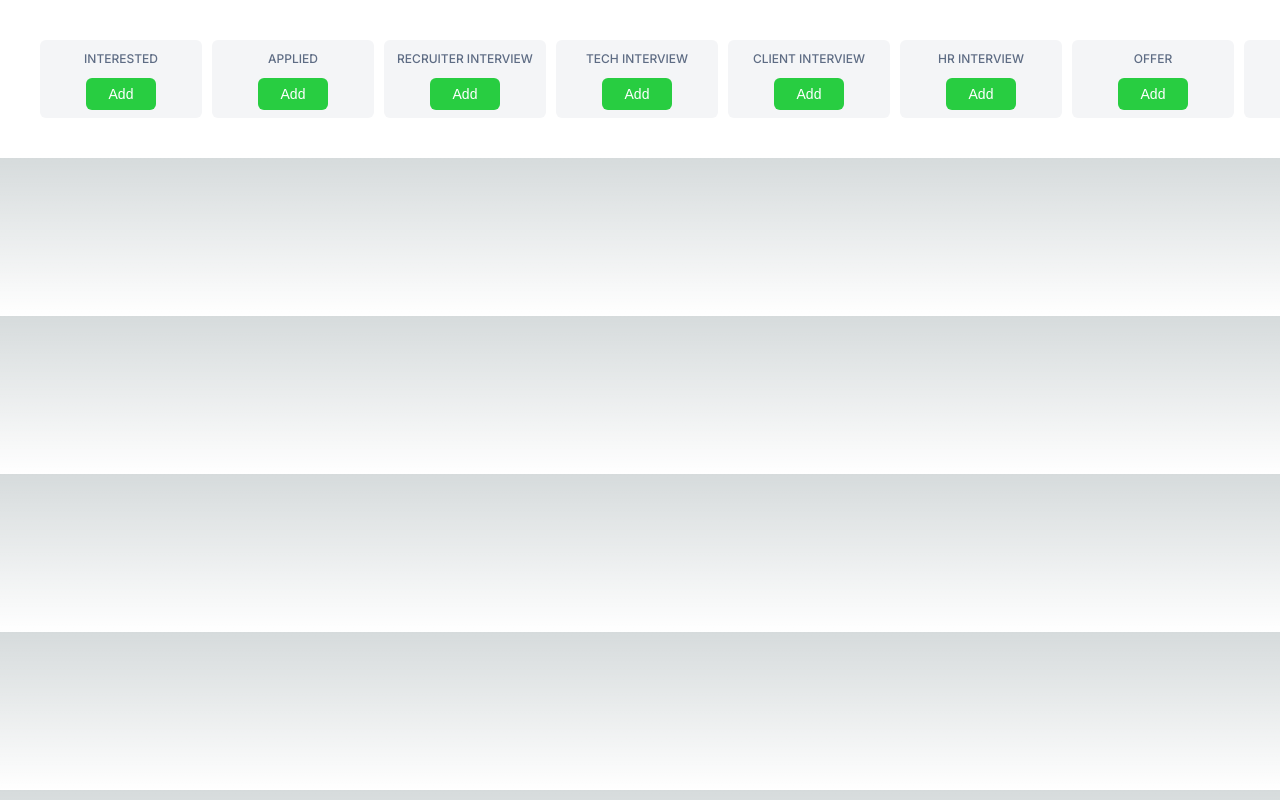
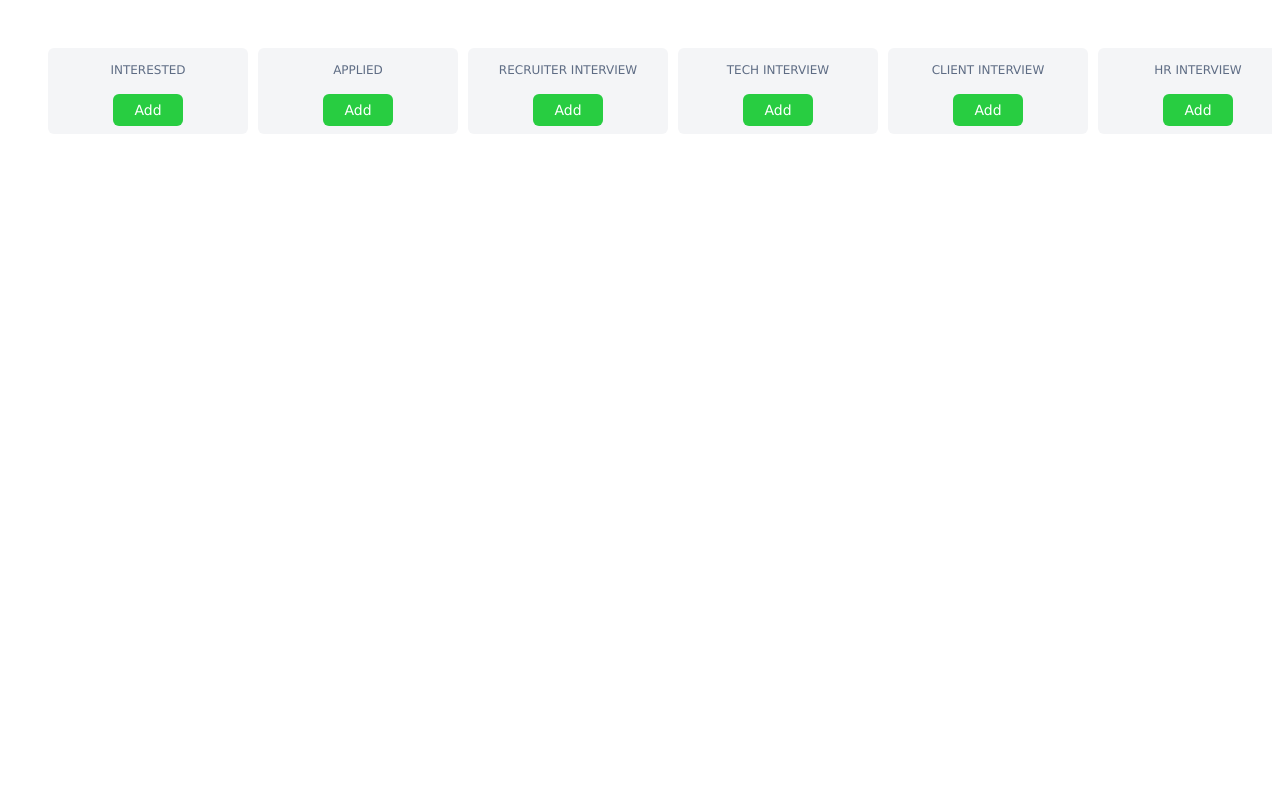
Before and after one commit to MEGAFRAN/vacancy-manager, a Next.js app: page / in a window 1280 px wide. Built offline with nearby package versions, Linux system fonts and the light colour scheme.

Commit message:
feature: final UI update before MVP release

```diff
--- a/app/components/Card.tsx
+++ b/app/components/Card.tsx
@@ -1,5 +1,3 @@
-"use client"
-
 import React from "react"
 import { CardData } from "../interfaces/components"
 import styles from "../styles/components/card.module.scss"
@@ -18,17 +16,47 @@ const Card: React.FC<CardProps> = ({ data, onDelete, onUpdate }) => {
 
   return (
     <div className={styles.container}>
-      <input type="text" name="companyName" value={data.companyName} onChange={handleChange} />
-      <input type="text" name="role" value={data.role} onChange={handleChange} />
-      <input type="date" name="date" value={data.date} onChange={handleChange} />
+      <div>
+        <label htmlFor="companyName">Company Name</label>
         <input
+          id="companyName"
+          type="text"
+          name="companyName"
+          value={data.companyName}
+          onChange={handleChange}
+        />
+      </div>
+      <div>
+        <label htmlFor="role">Role</label>
+        <input id="role" type="text" name="role" value={data.role} onChange={handleChange} />
+      </div>
+      <div>
+        <label htmlFor="date">Date</label>
+        <input id="date" type="date" name="date" value={data.date} onChange={handleChange} />
+      </div>
+      <div>
+        <label htmlFor="expectedSalary">Expected Salary</label>
+        <input
+          id="expectedSalary"
           type="text"
           name="expectedSalary"
           value={data.expectedSalary}
           onChange={handleChange}
         />
-      <textarea name="jobDescription" value={data.jobDescription} onChange={handleChange} />
-      <textarea name="comments" value={data.comments} onChange={handleChange} />
+      </div>
+      <div>
+        <label htmlFor="jobDescription">Job Description</label>
+        <textarea
+          id="jobDescription"
+          name="jobDescription"
+          value={data.jobDescription}
+          onChange={handleChange}
+        />
+      </div>
+      <div>
+        <label htmlFor="comments">Comments</label>
+        <textarea id="comments" name="comments" value={data.comments} onChange={handleChange} />
+      </div>
       <button className={styles.delete_button} onClick={handleDelete}>
         Delete
       </button>
--- a/app/components/Dashboard.tsx
+++ b/app/components/Dashboard.tsx
@@ -14,7 +14,7 @@ const initialColumns = [
   "Client Interview",
   "HR Interview",
   "Offer",
-  "Ended",
+  "Not Selected",
 ]
 
 const Dashboard: React.FC = () => {
--- a/app/globals.css
+++ b/app/globals.css
@@ -1,100 +1,3 @@
-:root {
-  --max-width: 1100px;
-  --border-radius: 12px;
-  --font-mono: ui-monospace, Menlo, Monaco, "Cascadia Mono", "Segoe UI Mono", "Roboto Mono",
-    "Oxygen Mono", "Ubuntu Monospace", "Source Code Pro", "Fira Mono", "Droid Sans Mono",
-    "Courier New", monospace;
-
-  --foreground-rgb: 0, 0, 0;
-  --background-start-rgb: 214, 219, 220;
-  --background-end-rgb: 255, 255, 255;
-
-  --primary-glow: conic-gradient(
-    from 180deg at 50% 50%,
-    #16abff33 0deg,
-    #0885ff33 55deg,
-    #54d6ff33 120deg,
-    #0071ff33 160deg,
-    transparent 360deg
-  );
-  --secondary-glow: radial-gradient(rgba(255, 255, 255, 1), rgba(255, 255, 255, 0));
-
-  --tile-start-rgb: 239, 245, 249;
-  --tile-end-rgb: 228, 232, 233;
-  --tile-border: conic-gradient(
-    #00000080,
-    #00000040,
-    #00000030,
-    #00000020,
-    #00000010,
-    #00000010,
-    #00000080
-  );
-
-  --callout-rgb: 238, 240, 241;
-  --callout-border-rgb: 172, 175, 176;
-  --card-rgb: 180, 185, 188;
-  --card-border-rgb: 131, 134, 135;
+* {
+  font-family: Verdana, Geneva, Tahoma, sans-serif;
 }
-
-@media (prefers-color-scheme: dark) {
-  :root {
-    --foreground-rgb: 255, 255, 255;
-    --background-start-rgb: 0, 0, 0;
-    --background-end-rgb: 0, 0, 0;
-
-    --primary-glow: radial-gradient(rgba(1, 65, 255, 0.4), rgba(1, 65, 255, 0));
-    --secondary-glow: linear-gradient(
-      to bottom right,
-      rgba(1, 65, 255, 0),
-      rgba(1, 65, 255, 0),
-      rgba(1, 65, 255, 0.3)
-    );
-
-    --tile-start-rgb: 2, 13, 46;
-    --tile-end-rgb: 2, 5, 19;
-    --tile-border: conic-gradient(
-      #ffffff80,
-      #ffffff40,
-      #ffffff30,
-      #ffffff20,
-      #ffffff10,
-      #ffffff10,
-      #ffffff80
-    );
-
-    --callout-rgb: 20, 20, 20;
-    --callout-border-rgb: 108, 108, 108;
-    --card-rgb: 100, 100, 100;
-    --card-border-rgb: 200, 200, 200;
-  }
-}
-
-* {
-  box-sizing: border-box;
-  padding: 0;
-  margin: 0;
-}
-
-html,
-body {
-  max-width: 100vw;
-  overflow-x: hidden;
-}
-
-body {
-  color: rgb(var(--foreground-rgb));
-  background: linear-gradient(to bottom, transparent, rgb(var(--background-end-rgb)))
-    rgb(var(--background-start-rgb));
-}
-
-a {
-  color: inherit;
-  text-decoration: none;
-}
-
-@media (prefers-color-scheme: dark) {
-  html {
-    color-scheme: dark;
-  }
-}
--- a/app/styles/components/card.module.scss
+++ b/app/styles/components/card.module.scss
@@ -1,12 +1,14 @@
 @use "../mixins/html_tags/button";
 @use "../mixins/html_tags/input";
+@use "../mixins/html_tags/label";
 
 .container {
   background-color: #ffffff;
-  border: 1px solid #dfe1e6;
+  outline: 1px solid #ced0d4;
   border-radius: 6px;
   padding: 10px;
   margin: 0 4px;
+  width: 85%;
 
   input,
   textarea,
@@ -14,6 +16,10 @@
     @include input.default();
   }
 
+  label {
+    @include label.default();
+  }
+
   button {
     @include button.delete();
   }
--- a/app/styles/components/dashboard.module.scss
+++ b/app/styles/components/dashboard.module.scss
@@ -11,10 +11,10 @@
   .column {
     display: flex;
     flex-direction: column;
-    gap: 4px;
+    gap: 6px;
     background-color: #f4f5f7;
     border-radius: 6px;
-    min-width: 162px;
+    min-width: 200px;
     max-width: 100%;
     text-align: center;
     align-items: center;
@@ -26,7 +26,7 @@
       line-height: 1.14286;
       text-transform: uppercase;
       letter-spacing: normal;
-      padding: 12px;
+      padding: 6px;
     }
 
     .header {
--- a/app/styles/mixins/html_tags/_input.scss
+++ b/app/styles/mixins/html_tags/_input.scss
@@ -1,13 +1,13 @@
 @mixin default {
-  border: 1px solid #dfe1e6;
+  border: none;
+  border-bottom: 1px solid rgb(215, 215, 215);
   border-radius: 6px;
   box-sizing: border-box;
   margin-bottom: 10px;
   padding: 8px;
   width: 100%;
   color: black;
-  background-color: #f4f4f6;
-  outline: solid 1px #c7c7c7;
+  background-color: inherit;
 
   &:focus {
     border-color: #4c9aff;
--- /dev/null
+++ b/app/styles/mixins/html_tags/_label.scss
@@ -0,0 +1,4 @@
+@mixin default {
+  font-size: 12px;
+  color: #5e6c84;
+}
```
Lines whose indentation alone changed are shown as unchanged.
